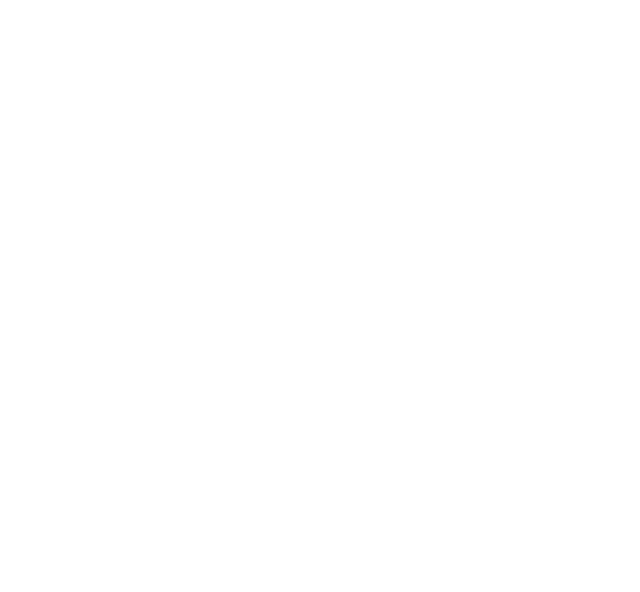
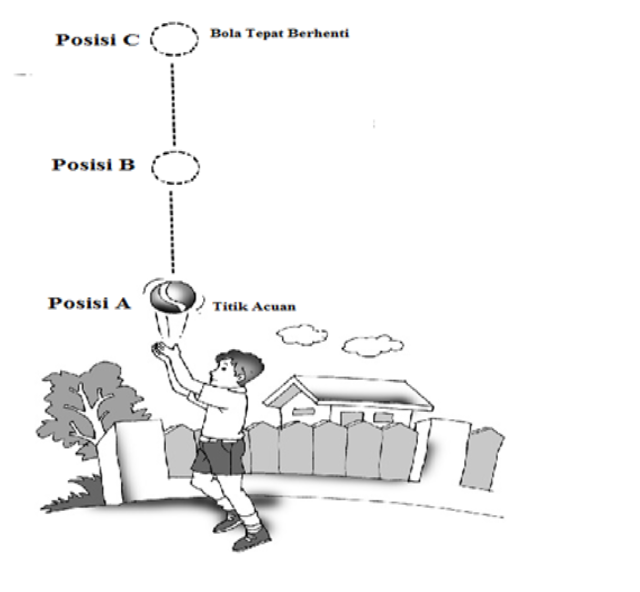
Before and after one commit to togihon/test, a plain HTML site: page index.html in a window 1280 px wide. Shown: the whole page, without its empty margins (0-640 px from the left). Drawn offline with Linux system fonts and the light colour scheme.

Commit message:
Update index.html

```diff
--- a/index.html
+++ b/index.html
@@ -1 +1,2 @@
 <title>Hello</title>
+<img src="/img/test1.png"/>
```
